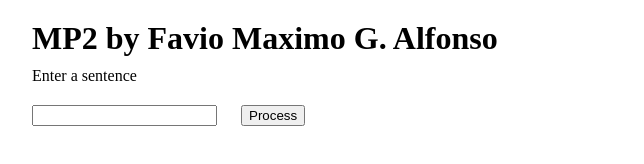
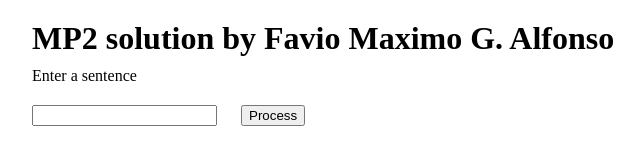
Before and after one commit to fmAlfonso/Week3-MP2, a plain HTML site: page index.html in a window 1280 px wide. Shown: the whole page, without its empty margins (8-652 px from the left). Drawn offline with Linux system fonts and the light colour scheme.

Commit message:
Update index.html

```diff
--- a/index.html
+++ b/index.html
@@ -3,12 +3,12 @@
 <head>
     <meta charset="UTF-8">
     <meta name="viewport" content="width=device-width, initial-scale=1.0">
-    <title>Document</title>
+    <title>MP2</title>
     <link rel="stylesheet" href="style.css">
 </head>
 <body>
     <div>
-        <h1>MP2 by Favio Maximo G. Alfonso</h1>
+        <h1>MP2 solution by Favio Maximo G. Alfonso</h1>
         <p>Enter a sentence</p>
 
         <input type="text" name="" id="txtInput">
@@ -21,4 +21,5 @@
 
     <script src="script.js"></script>
 </body>
+
 </html>
```
